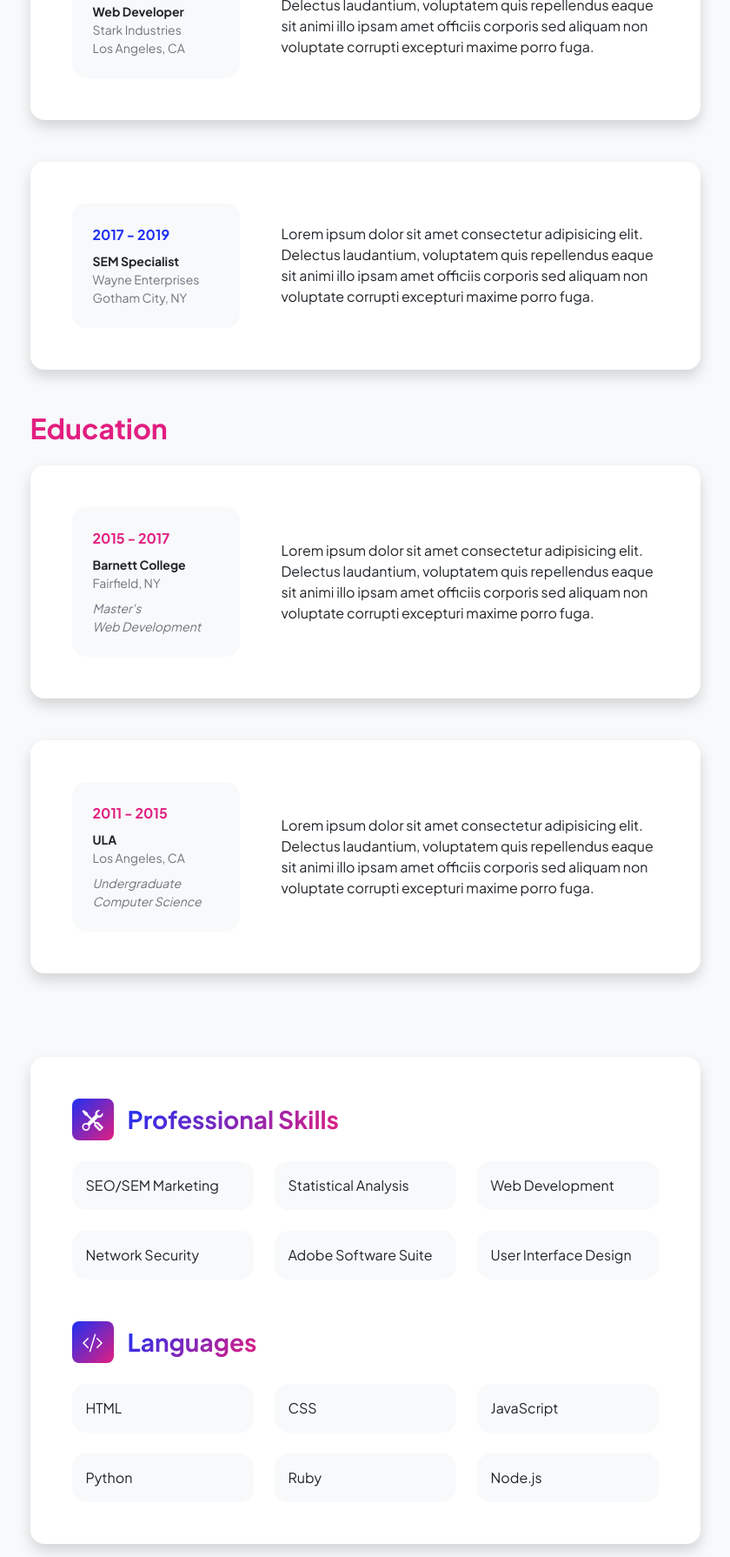
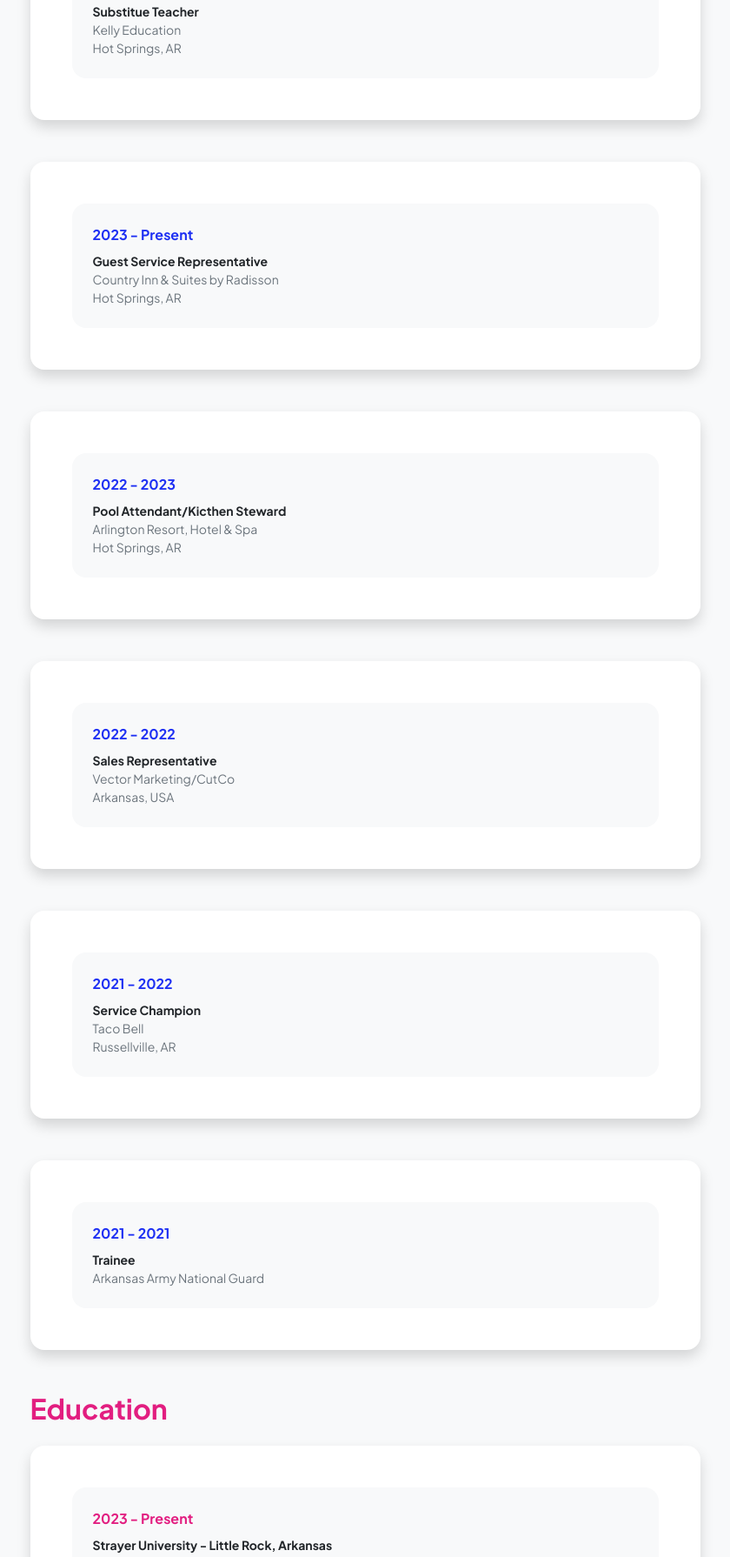
Before and after one commit to Jacob-Heff/Jacob-Heff.github.io, a plain HTML site: page resume.html in a window 1280 px wide. Shown: the part 409-2199 px from the top of the page at 87% size, without its empty margins (220-1060 px from the left). Drawn offline with nearby package versions, Linux system fonts and the light colour scheme.

Commit message:
update project

```diff
--- a/resume.html
+++ b/resume.html
@@ -57,13 +57,13 @@
                                     <div class="row align-items-center gx-5">
                                         <div class="col text-center text-lg-start mb-4 mb-lg-0">
                                             <div class="bg-light p-4 rounded-4">
-                                                <div class="text-primary fw-bolder mb-2">2019 - Present</div>
-                                                <div class="small fw-bolder">Web Developer</div>
-                                                <div class="small text-muted">Stark Industries</div>
-                                                <div class="small text-muted">Los Angeles, CA</div>
+                                                <div class="text-primary fw-bolder mb-2">2023 - Present</div>
+                                                <div class="small fw-bolder">Substitue Teacher</div>
+                                                <div class="small text-muted">Kelly Education</div>
+                                                <div class="small text-muted">Hot Springs, AR</div>
                                             </div>
                                         </div>
-                                        <div class="col-lg-8"><div>Lorem ipsum dolor sit amet consectetur adipisicing elit. Delectus laudantium, voluptatem quis repellendus eaque sit animi illo ipsam amet officiis corporis sed aliquam non voluptate corrupti excepturi maxime porro fuga.</div></div>
+                                        <!--<div class="col-lg-8"><div>Lorem ipsum dolor sit amet consectetur adipisicing elit. Delectus laudantium, voluptatem quis repellendus eaque sit animi illo ipsam amet officiis corporis sed aliquam non voluptate corrupti excepturi maxime porro fuga.</div></div>-->
                                     </div>
                                 </div>
                             </div>
@@ -73,13 +73,76 @@
                                     <div class="row align-items-center gx-5">
                                         <div class="col text-center text-lg-start mb-4 mb-lg-0">
                                             <div class="bg-light p-4 rounded-4">
-                                                <div class="text-primary fw-bolder mb-2">2017 - 2019</div>
-                                                <div class="small fw-bolder">SEM Specialist</div>
-                                                <div class="small text-muted">Wayne Enterprises</div>
-                                                <div class="small text-muted">Gotham City, NY</div>
+                                                <div class="text-primary fw-bolder mb-2">2023 - Present</div>
+                                                <div class="small fw-bolder">Guest Service Representative</div>
+                                                <div class="small text-muted">Country Inn & Suites by Radisson</div>
+                                                <div class="small text-muted">Hot Springs, AR</div>
                                             </div>
                                         </div>
-                                        <div class="col-lg-8"><div>Lorem ipsum dolor sit amet consectetur adipisicing elit. Delectus laudantium, voluptatem quis repellendus eaque sit animi illo ipsam amet officiis corporis sed aliquam non voluptate corrupti excepturi maxime porro fuga.</div></div>
+                                        <!--<div class="col-lg-8"><div>Lorem ipsum dolor sit amet consectetur adipisicing elit. Delectus laudantium, voluptatem quis repellendus eaque sit animi illo ipsam amet officiis corporis sed aliquam non voluptate corrupti excepturi maxime porro fuga.</div></div>-->
+                                    </div>
+                                </div>
+                            </div>
+                            <!-- Experience Card 3-->
+                            <div class="card shadow border-0 rounded-4 mb-5">
+                                <div class="card-body p-5">
+                                    <div class="row align-items-center gx-5">
+                                        <div class="col text-center text-lg-start mb-4 mb-lg-0">
+                                            <div class="bg-light p-4 rounded-4">
+                                                <div class="text-primary fw-bolder mb-2">2022 - 2023</div>
+                                                <div class="small fw-bolder">Pool Attendant/Kicthen Steward</div>
+                                                <div class="small text-muted">Arlington Resort, Hotel & Spa</div>
+                                                <div class="small text-muted">Hot Springs, AR</div>
+                                            </div>
+                                        </div>
+                                        <!--<div class="col-lg-8"><div>Lorem ipsum dolor sit amet consectetur adipisicing elit. Delectus laudantium, voluptatem quis repellendus eaque sit animi illo ipsam amet officiis corporis sed aliquam non voluptate corrupti excepturi maxime porro fuga.</div></div>-->
+                                    </div>
+                                </div>
+                            </div>
+                            <!-- Experience Card 4-->
+                            <div class="card shadow border-0 rounded-4 mb-5">
+                                <div class="card-body p-5">
+                                    <div class="row align-items-center gx-5">
+                                        <div class="col text-center text-lg-start mb-4 mb-lg-0">
+                                            <div class="bg-light p-4 rounded-4">
+                                                <div class="text-primary fw-bolder mb-2">2022 - 2022</div>
+                                                <div class="small fw-bolder">Sales Representative</div>
+                                                <div class="small text-muted">Vector Marketing/CutCo</div>
+                                                <div class="small text-muted">Arkansas, USA</div>
+                                            </div>
+                                        </div>
+                                        <!--<div class="col-lg-8"><div>Lorem ipsum dolor sit amet consectetur adipisicing elit. Delectus laudantium, voluptatem quis repellendus eaque sit animi illo ipsam amet officiis corporis sed aliquam non voluptate corrupti excepturi maxime porro fuga.</div></div>-->
+                                    </div>
+                                </div>
+                            </div>
+                            <!-- Experience Card 5-->
+                            <div class="card shadow border-0 rounded-4 mb-5">
+                                <div class="card-body p-5">
+                                    <div class="row align-items-center gx-5">
+                                        <div class="col text-center text-lg-start mb-4 mb-lg-0">
+                                            <div class="bg-light p-4 rounded-4">
+                                                <div class="text-primary fw-bolder mb-2">2021 - 2022</div>
+                                                <div class="small fw-bolder">Service Champion</div>
+                                                <div class="small text-muted">Taco Bell</div>
+                                                <div class="small text-muted">Russellville, AR</div>
+                                            </div>
+                                        </div>
+                                        <!--<div class="col-lg-8"><div>Lorem ipsum dolor sit amet consectetur adipisicing elit. Delectus laudantium, voluptatem quis repellendus eaque sit animi illo ipsam amet officiis corporis sed aliquam non voluptate corrupti excepturi maxime porro fuga.</div></div>-->
+                                    </div>
+                                </div>
+                            </div>
+                            <!-- Experience Card 6-->
+                            <div class="card shadow border-0 rounded-4 mb-5">
+                                <div class="card-body p-5">
+                                    <div class="row align-items-center gx-5">
+                                        <div class="col text-center text-lg-start mb-4 mb-lg-0">
+                                            <div class="bg-light p-4 rounded-4">
+                                                <div class="text-primary fw-bolder mb-2">2021 - 2021</div>
+                                                <div class="small fw-bolder">Trainee</div>
+                                                <div class="small text-muted">Arkansas Army National Guard</div>
+                                            </div>
+                                        </div>
+                                        <!--<div class="col-lg-8"><div>Lorem ipsum dolor sit amet consectetur adipisicing elit. Delectus laudantium, voluptatem quis repellendus eaque sit animi illo ipsam amet officiis corporis sed aliquam non voluptate corrupti excepturi maxime porro fuga.</div></div>-->
                                     </div>
                                 </div>
                             </div>
@@ -93,39 +156,17 @@
                                     <div class="row align-items-center gx-5">
                                         <div class="col text-center text-lg-start mb-4 mb-lg-0">
                                             <div class="bg-light p-4 rounded-4">
-                                                <div class="text-secondary fw-bolder mb-2">2015 - 2017</div>
+                                                <div class="text-secondary fw-bolder mb-2">2023 - Present</div>
                                                 <div class="mb-2">
-                                                    <div class="small fw-bolder">Barnett College</div>
-                                                    <div class="small text-muted">Fairfield, NY</div>
+                                                    <div class="small fw-bolder">Strayer University - Little Rock, Arkansas</div>
                                                 </div>
                                                 <div class="fst-italic">
-                                                    <div class="small text-muted">Master's</div>
-                                                    <div class="small text-muted">Web Development</div>
+                                                    <div class="small text-muted">Bachelors of Science</div>
+                                                    <div class="small text-muted">Information Technology - Cyber Security</div>
                                                 </div>
                                             </div>
                                         </div>
-                                        <div class="col-lg-8"><div>Lorem ipsum dolor sit amet consectetur adipisicing elit. Delectus laudantium, voluptatem quis repellendus eaque sit animi illo ipsam amet officiis corporis sed aliquam non voluptate corrupti excepturi maxime porro fuga.</div></div>
-                                    </div>
-                                </div>
-                            </div>
-                            <!-- Education Card 2-->
-                            <div class="card shadow border-0 rounded-4 mb-5">
-                                <div class="card-body p-5">
-                                    <div class="row align-items-center gx-5">
-                                        <div class="col text-center text-lg-start mb-4 mb-lg-0">
-                                            <div class="bg-light p-4 rounded-4">
-                                                <div class="text-secondary fw-bolder mb-2">2011 - 2015</div>
-                                                <div class="mb-2">
-                                                    <div class="small fw-bolder">ULA</div>
-                                                    <div class="small text-muted">Los Angeles, CA</div>
-                                                </div>
-                                                <div class="fst-italic">
-                                                    <div class="small text-muted">Undergraduate</div>
-                                                    <div class="small text-muted">Computer Science</div>
-                                                </div>
-                                            </div>
-                                        </div>
-                                        <div class="col-lg-8"><div>Lorem ipsum dolor sit amet consectetur adipisicing elit. Delectus laudantium, voluptatem quis repellendus eaque sit animi illo ipsam amet officiis corporis sed aliquam non voluptate corrupti excepturi maxime porro fuga.</div></div>
+                                        <!--<div class="col-lg-8"><div>Lorem ipsum dolor sit amet consectetur adipisicing elit. Delectus laudantium, voluptatem quis repellendus eaque sit animi illo ipsam amet officiis corporis sed aliquam non voluptate corrupti excepturi maxime porro fuga.</div></div>-->
                                     </div>
                                 </div>
                             </div>
@@ -144,13 +185,13 @@
                                             <h3 class="fw-bolder mb-0"><span class="text-gradient d-inline">Professional Skills</span></h3>
                                         </div>
                                         <div class="row row-cols-1 row-cols-md-3 mb-4">
-                                            <div class="col mb-4 mb-md-0"><div class="d-flex align-items-center bg-light rounded-4 p-3 h-100">SEO/SEM Marketing</div></div>
-                                            <div class="col mb-4 mb-md-0"><div class="d-flex align-items-center bg-light rounded-4 p-3 h-100">Statistical Analysis</div></div>
+                                            <!--<div class="col mb-4 mb-md-0"><div class="d-flex align-items-center bg-light rounded-4 p-3 h-100">SEO/SEM Marketing</div></div>-->
+                                            <!--<div class="col mb-4 mb-md-0"><div class="d-flex align-items-center bg-light rounded-4 p-3 h-100">Statistical Analysis</div></div>-->
                                             <div class="col"><div class="d-flex align-items-center bg-light rounded-4 p-3 h-100">Web Development</div></div>
                                         </div>
                                         <div class="row row-cols-1 row-cols-md-3">
                                             <div class="col mb-4 mb-md-0"><div class="d-flex align-items-center bg-light rounded-4 p-3 h-100">Network Security</div></div>
-                                            <div class="col mb-4 mb-md-0"><div class="d-flex align-items-center bg-light rounded-4 p-3 h-100">Adobe Software Suite</div></div>
+                                            <!--<div class="col mb-4 mb-md-0"><div class="d-flex align-items-center bg-light rounded-4 p-3 h-100">Adobe Software Suite</div></div>-->
                                             <div class="col"><div class="d-flex align-items-center bg-light rounded-4 p-3 h-100">User Interface Design</div></div>
                                         </div>
                                     </div>
@@ -168,7 +209,7 @@
                                         <div class="row row-cols-1 row-cols-md-3">
                                             <div class="col mb-4 mb-md-0"><div class="d-flex align-items-center bg-light rounded-4 p-3 h-100">Python</div></div>
                                             <div class="col mb-4 mb-md-0"><div class="d-flex align-items-center bg-light rounded-4 p-3 h-100">Ruby</div></div>
-                                            <div class="col"><div class="d-flex align-items-center bg-light rounded-4 p-3 h-100">Node.js</div></div>
+                                            <!--<div class="col"><div class="d-flex align-items-center bg-light rounded-4 p-3 h-100">Node.js</div></div>-->
                                         </div>
                                     </div>
                                 </div>
```
Also changed, not shown: index.html (+6 -4 lines).
